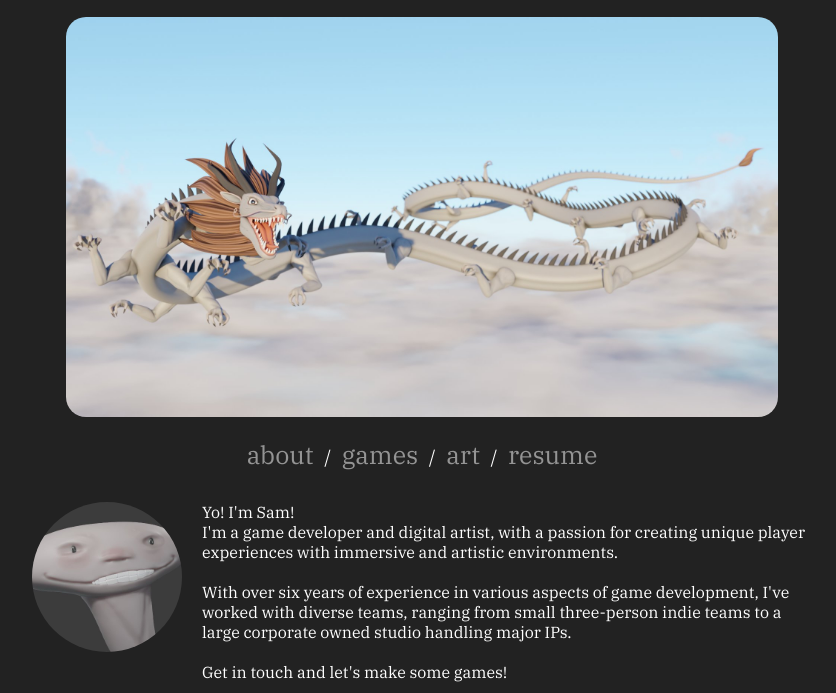
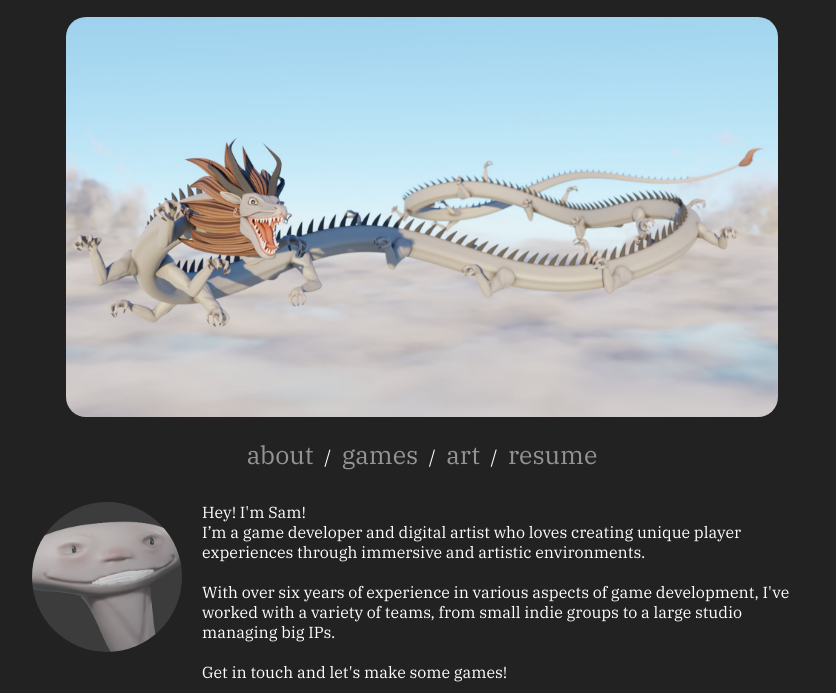
Before and after one commit to dicemaster5/website, a plain HTML site: page index.html in a window 1280 px wide. Shown: the part 92-785 px from the top of the page, without its empty margins (218-1054 px from the left). Drawn offline with Linux system fonts and the light colour scheme.

Commit message:
About changes

```diff
--- a/css/styleSheet.css
+++ b/css/styleSheet.css
@@ -42,7 +42,7 @@ a {
 	flex-direction: column;
 	gap: 75px;
 	max-width: 800px;
-	padding: 10px;
+	padding: 10px 10px;
 }
 
 #main-name {
--- a/index.html
+++ b/index.html
@@ -46,13 +46,11 @@
 				</div>
 				<div id="about-text">
 					<p>
-						Yo! I'm Sam!
+						Hey! I'm Sam!
 						<br>
-						I'm a game developer and digital artist, with a passion for creating unique
-						player experiences with immersive and artistic environments.
+						I’m a game developer and digital artist who loves creating unique player experiences through immersive and artistic environments.
 						<br><br>
-						With over six years of experience in various aspects of game development, I've worked with diverse teams,
-						ranging from small three-person indie teams to a large corporate owned studio handling major IPs.
+						With over six years of experience in various aspects of game development, I've worked with a variety of teams, from small indie groups to a large studio managing big IPs.
 						<br><br>
 						Get in touch and let's make some games!
 					</p>
@@ -133,7 +131,7 @@
 						on a vibrant fungal planet brought to life in a striking comic book style.</p>
 					</div>
 					<div class="game-image">
-						<img src='assets/images/game/PPC.png' alt="Game Image">
+						<img src='assets/images/game/PPC.jpg' alt="Game Image">
 					</div>
 				</div>
 			</a>
```
Also changed, not shown: assets/images/game/PPC.jpg (added).
